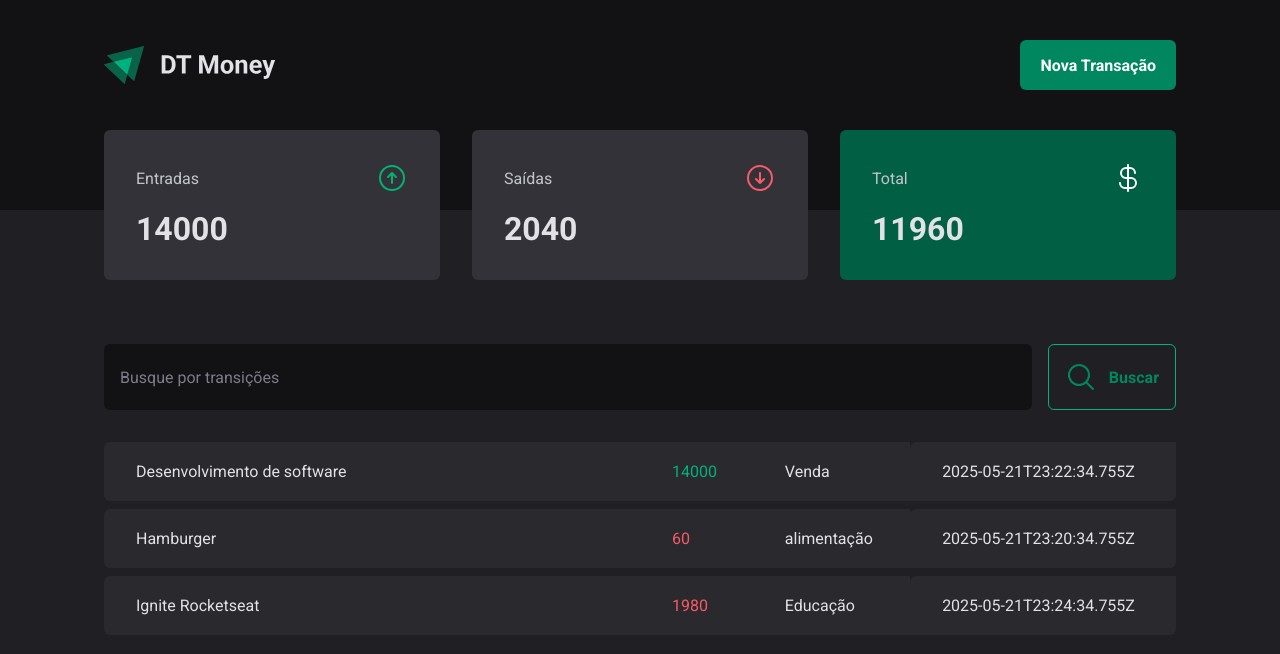
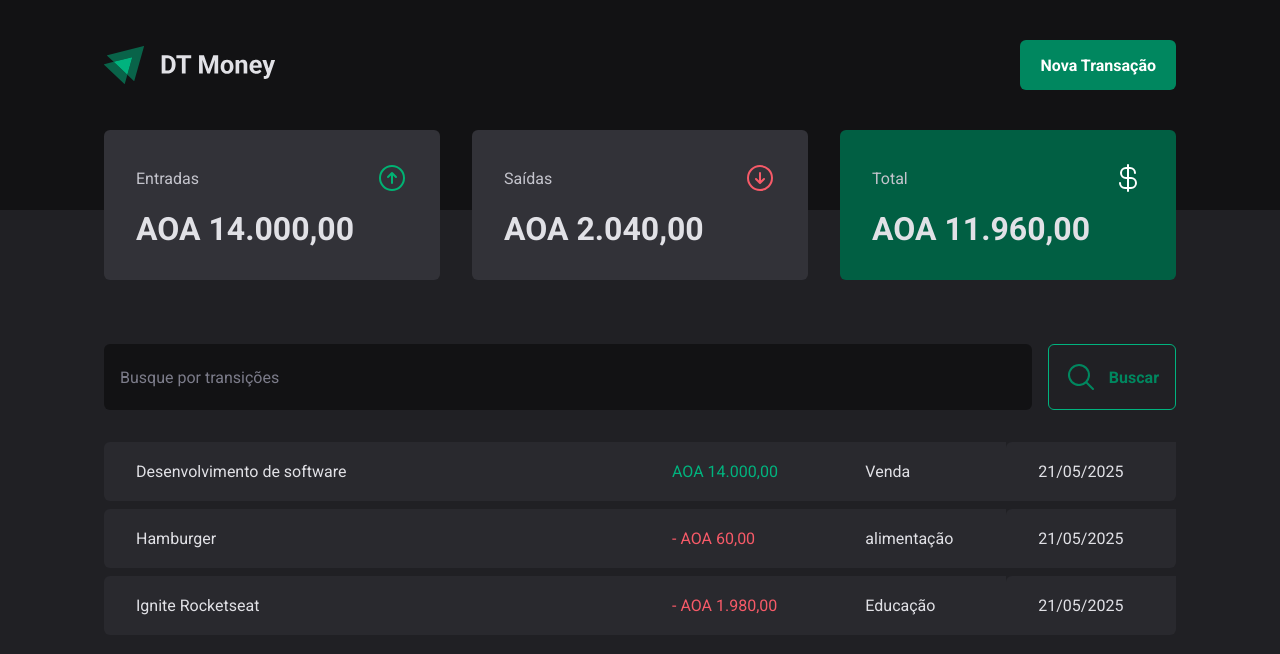
Before and after one commit to corde177/ControloDeReceitas, a React (Vite) app: page / in a window 1280 px wide. Shown: the top 654 px of the page. Built offline with nearby package versions, Linux system fonts and the light colour scheme; data requests are answered from the project's data file.

Commit message:
feat: Formatando valores

```diff
--- a/src/components/Summary/Summary.tsx
+++ b/src/components/Summary/Summary.tsx
@@ -6,6 +6,7 @@ import {
   CurrencyDollarIcon
 } from "@phosphor-icons/react";
 import { TransactionsContext } from "../../contexts/TransactionsContexts";
+import { priceFormatter } from "../../utils/formatter";
 
 export function Summary() {
 
@@ -36,7 +37,7 @@ export function Summary() {
           <span>Entradas</span>
           <ArrowCircleUpIcon size={32} color="#00b373" />
         </header>
-        <strong>{summary.icome}</strong>
+        <strong>{priceFormatter.format(summary.icome)}</strong>
       </SummaryCard>
 
       <SummaryCard>
@@ -44,7 +45,7 @@ export function Summary() {
           <span>Saídas</span>
           <ArrowCircleDownIcon size={32} color="#f75a68" />
         </header>
-        <strong>{summary.outcome}</strong>
+        <strong>{priceFormatter.format(summary.outcome)}</strong>
       </SummaryCard>
 
       <SummaryCard variant="green">
@@ -52,7 +53,7 @@ export function Summary() {
           <span>Total</span>
           <CurrencyDollarIcon size={32} color="#fff" />
         </header>
-        <strong>{summary.total}</strong>
+        <strong>{priceFormatter.format(summary.total)}</strong>
       </SummaryCard>
     </SummaryContainer>
   );
--- a/src/pages/Transaction/Transaction.tsx
+++ b/src/pages/Transaction/Transaction.tsx
@@ -8,6 +8,7 @@ import {
   TransactionsTable
 } from "./style";
 import { TransactionsContext } from "../../contexts/TransactionsContexts";
+import { dateFormatter, priceFormatter } from "../../utils/formatter";
 
 
 export function Transaction() {
@@ -29,11 +30,13 @@ export function Transaction() {
                   <td width="50%"> {transaction.description} </td>
                   <td>
                     <PriceHightLight variant={transaction.type}>
-                      {transaction.price}
+                      {/* Implementar o sinal menos no valor da saida */}
+                      {transaction.type === 'outcome' && '- '}
+                      {priceFormatter.format(transaction.price)}
                     </PriceHightLight>
                   </td>
                   <td> {transaction.category} </td>
-                  <td>{transaction.createdAt}</td>
+                  <td>{dateFormatter.format(new Date(transaction.createdAt))}</td>
                 </tr>
               );
             })}
--- /dev/null
+++ b/src/utils/formatter.ts
@@ -0,0 +1,6 @@
+export const dateFormatter = new Intl.DateTimeFormat('pt-BR');
+
+export const priceFormatter = new Intl.NumberFormat('pt-BR', {
+    style: 'currency',
+    currency: 'AOA'
+})
```
